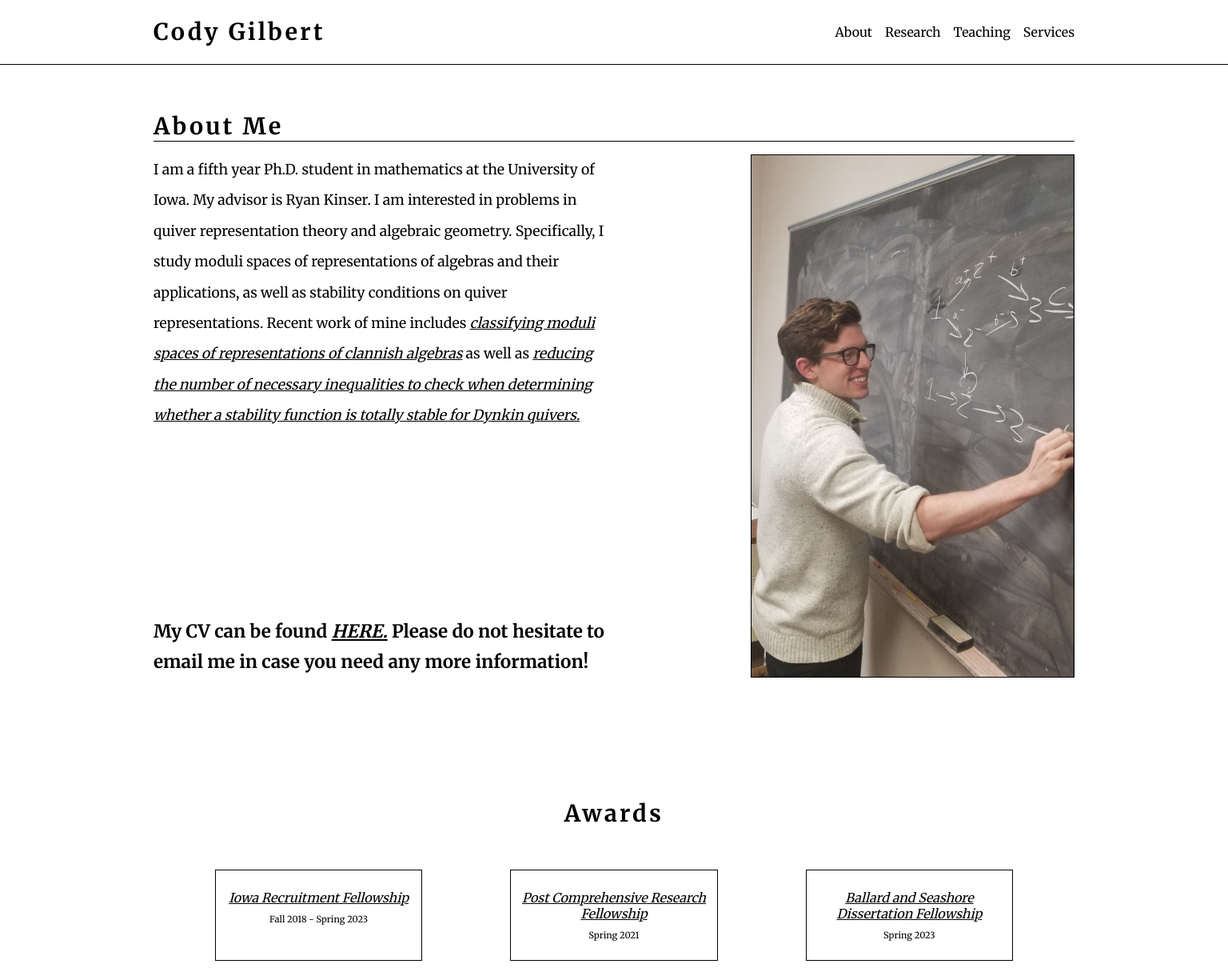
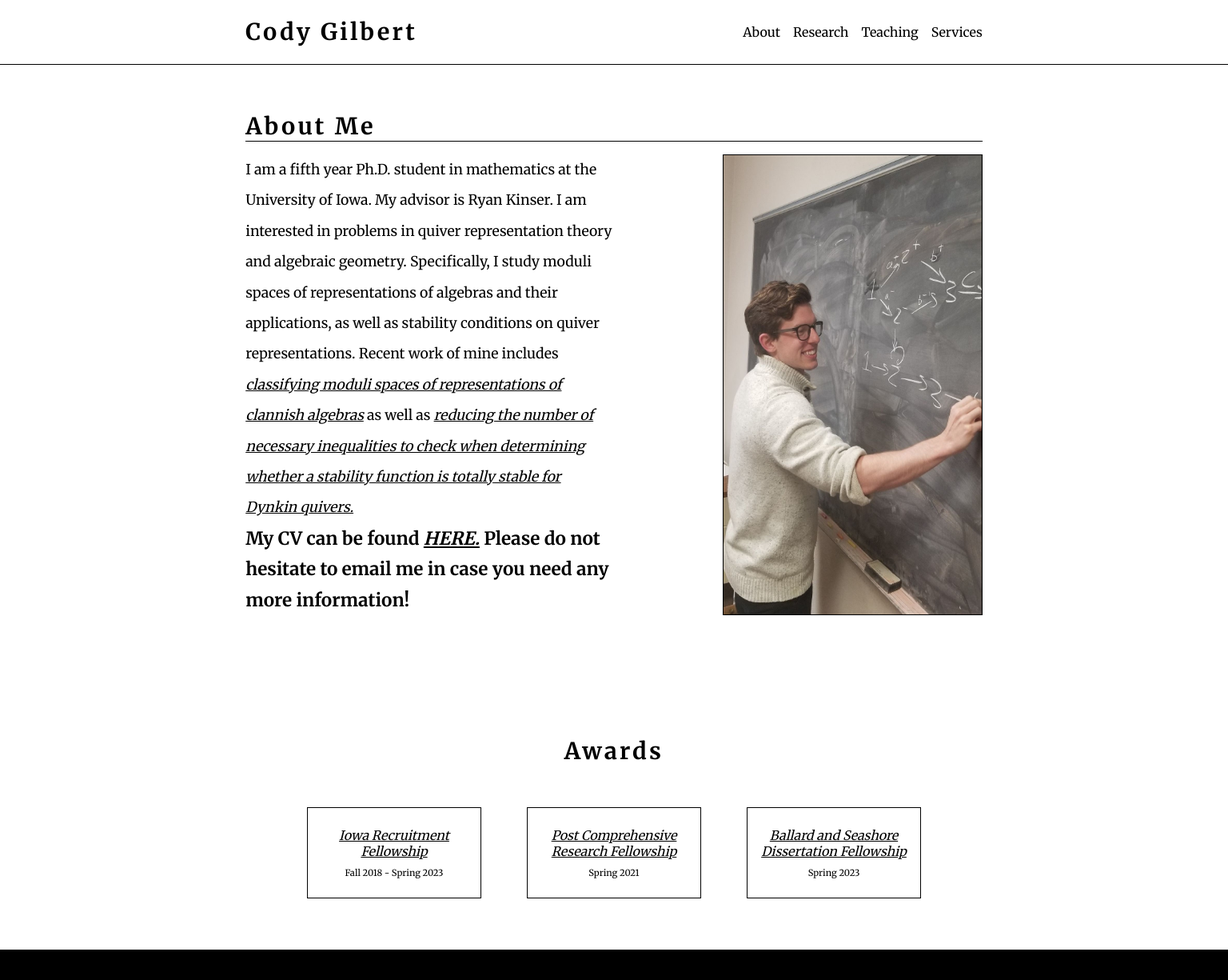
Before and after one commit to ayeyaiyai/cody-portfolio, a React (Vite) app: page / in a window 1536 px wide. Shown: the top 1225 px of the page at 80% size. Built offline with nearby package versions, Linux system fonts and the light colour scheme.

Commit message:
Adjust styling for wider monitors

```diff
--- a/src/styles/About.css
+++ b/src/styles/About.css
@@ -90,9 +90,13 @@ a {
 }
 
 .award-link {
+    display: flex;
+    flex: column;
+    justify-content: center;
+    align-items: center;
     text-align: center;
     width: 25%;
-    padding: 24px 4px;
+    padding: 24px 12px;
     border: 1px solid black;
     transition: 0.2s ease all;
 }
@@ -114,3 +118,14 @@ a {
     font-style: none;
     color: black;
 }
+
+@media (min-width: 1500px) {
+    .about-header, .about-body {
+        width: 60%;
+    }
+
+    .awards {
+        width: 50%;
+        align-items: center;
+    }
+}
--- a/src/styles/Header.css
+++ b/src/styles/Header.css
@@ -32,3 +32,9 @@
     font-size: 1.1rem;
     color: red;
 }
+
+@media (min-width: 1500px) {
+    .header-body {
+        width: 60%;
+    }
+}
--- a/src/styles/Research.css
+++ b/src/styles/Research.css
@@ -89,3 +89,9 @@
 #workshops {
     margin-bottom: 64px;
 }
+
+@media (min-width: 1500px) {
+    .research-body {
+        width: 60%;
+    }
+}
```
